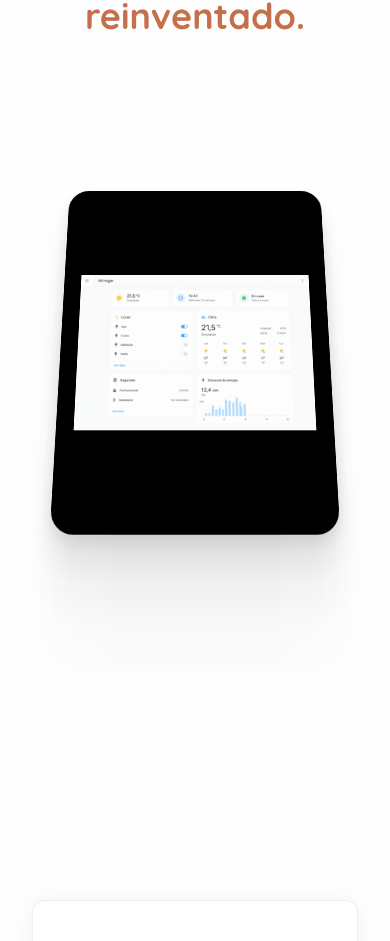
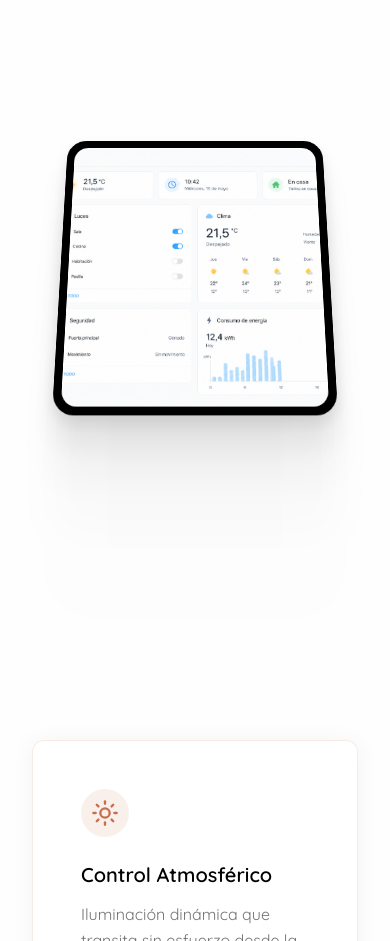
Before and after one commit to JuanCruzBul/Lumos, a Next.js app: page / in a window 390 px wide. Shown: the part 1327-2268 px from the top of the page. Built offline with nearby package versions, Linux system fonts and the light colour scheme.

Commit message:
fix: proporciones de tablet correctas, bisel fino sin marcos gruesos
Co-Authored-By: Claude Sonnet 4.6 <noreply@anthropic.com>

```diff
--- a/components/ui/container-scroll-animation.tsx
+++ b/components/ui/container-scroll-animation.tsx
@@ -36,7 +36,7 @@ export const ContainerScroll = ({
 
   return (
     <div
-      className="h-[70rem] md:h-[105rem] flex items-center justify-center relative p-2 md:p-20"
+      className="h-[60rem] md:h-[88rem] flex items-center justify-center relative p-2 md:p-20"
       ref={containerRef}
     >
       <div
@@ -91,9 +91,9 @@ export const Card = ({
         boxShadow:
           "0 0 #0000001a, 0 9px 20px #00000018, 0 37px 37px #00000012, 0 84px 50px #0000000a, 0 149px 60px #00000005, 0 233px 65px #00000002",
       }}
-      className="max-w-5xl mt-16 mx-auto h-[30rem] md:h-[52rem] w-full border-4 border-black p-2 md:p-3 bg-black rounded-[30px] shadow-xl"
+      className="max-w-5xl mt-16 mx-auto h-[24rem] md:h-[44rem] w-full border-[6px] border-black p-[5px] bg-black rounded-[28px] shadow-xl"
     >
-      <div className="h-full w-full overflow-hidden rounded-2xl bg-black md:rounded-2xl">
+      <div className="h-full w-full overflow-hidden rounded-[20px]">
         {children}
       </div>
     </motion.div>
--- a/components/ui/hero-scroll-demo.tsx
+++ b/components/ui/hero-scroll-demo.tsx
@@ -21,16 +21,14 @@ export function HeroScrollDemo() {
           </>
         }
       >
-        <div className="relative w-full h-full flex items-center justify-center p-3">
-          <div className="relative w-full h-full rounded-2xl overflow-hidden">
+        <div className="relative w-full h-full">
           <Image
             src="/smart-home-dashboard.png"
             alt="Lumos smart home interface"
             fill
-              className="object-contain object-center"
+            className="object-cover object-top"
             draggable={false}
           />
-          </div>
         </div>
       </ContainerScroll>
     </div>
```
Lines whose indentation alone changed are shown as unchanged.
